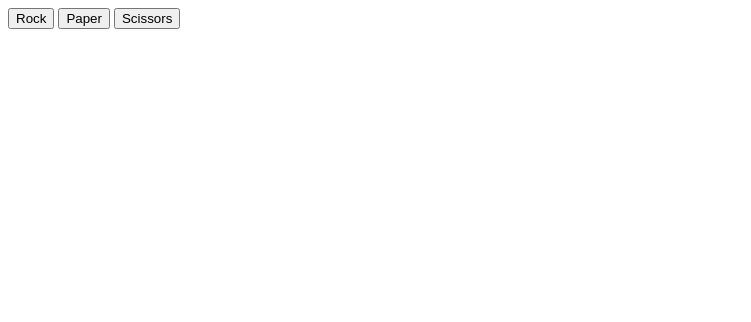
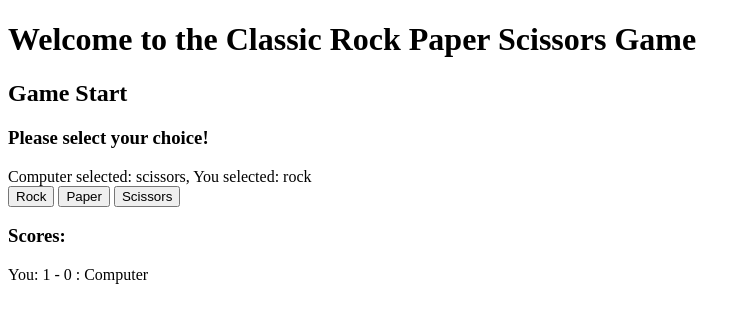
Before and after one commit to danieletie/rockpaperscissors, a plain HTML site: page index.html in a window 1280 px wide. Both pictures are taken after a click on the button "Rock". Shown: the whole page, without its empty margins (0-751 px from the left). Drawn offline with Linux system fonts and the light colour scheme.

Commit message:
Update game to change display content dynamically
- create new function to dynamilcally update scores of player and
  computer
- create new variables to store and reflect choices of player and
  computer

```diff
--- a/index.html
+++ b/index.html
@@ -6,10 +6,19 @@
 
     </head>
     <body>
-        <button class = "rock" id = "rock">Rock</button>
-        <button class = "paper" id = "paper">Paper</button>
-        <button class = "scissors" id = "scissors">Scissors</button>
-        <div class="results"></div>
+        <h1>Welcome to the Classic Rock Paper Scissors Game</h1>
+        <h2>Game Start</h2>
+        <h3>Please select your choice!</h3>
+        <div id="choice"></div>
+        <div id = "status"></div>
+
+        <button class = "buttons" id = "rock">Rock</button>
+        <button class = "buttons" id = "paper">Paper</button>
+        <button class = "buttons" id = "scissors">Scissors</button>
+        <h3>Scores:</h3>
+        <div class="results" id = "results">
+            <div id= "result"></div>
+        </div>
 
         <script src = "./javascript.js"></script>
     </body>
--- a/javascript.js
+++ b/javascript.js
@@ -10,6 +10,30 @@ function getComputerChoice (choice) {
 
 }
 
+var spanContext = [];
+
+function updateSpan() {
+
+    // target div with results id
+    var results = document.getElementById('results');
+
+    // string to display player and computer score
+    var newResult = (`You: ${playerScore} - ${computerScore} : Computer`);
+
+    // not gonna lie, I don't remember why I went through the hassle of using push amd arrays for this function, but I guess it was fun
+    spanContext.push(newResult);
+
+    var spanContextLen = spanContext.length;
+    var updateSpan = (spanContext[spanContextLen - 1])
+
+    // update the content of results variable
+    results.textContent = updateSpan;
+
+
+
+
+};
+
 
 let playerScore = 0;
 let computerScore = 0;
@@ -18,6 +42,10 @@ let computerScore = 0;
 
 // Declare variables for buttons
 const rock = document.getElementById('rock');
+const paper = document.getElementById('paper');
+const scissors = document.getElementById('scissors');
+let gameCount = 0;
+// const buttonsClicked = document.querySelector('button');
 
 let playerSelection = "";
 
@@ -25,77 +53,84 @@ let playerSelection = "";
 
 rock.addEventListener('click', () => {
     playerSelection = "rock";
+    gameCount++;
+    console.log(`Round: ${gameCount}`);
     playGame();
-    console.log(`2: You selected ${playerSelection}`);
+    updateSpan();
+
+
 });
 
 
-// Listen for cick on Paper button, make it paper string
 
-// paper.addEventListener('click', playGame() {
-//     var paper = document.getElementById(".paper");
-//     playerSelection = "paper";
-//     console.log(`You chose ${playerSelection}!`);
-// });
+//  Listen for click on Paper button, make playerSelection paper and run playGame function
 
-// Listen for cick on Scissors button, make it scissors string
+paper.addEventListener('click', () => {
+    playerSelection = "paper";
+    gameCount++;
+    console.log(`Round: ${gameCount}`);
+    playGame();
+    updateSpan();
+})
 
-scissors.addEventListener("click", () => {
-    var scissors = document.getElementById(".scissors");
-    scissors = "scissors";
-    console.log(`You chose ${scissors}!`);
+
+//  Listen for click on Scissors button, make playerSelection scissors and run playGame function
+
+scissors.addEventListener('click', () => {
+    playerSelection = "scissors";
+    gameCount++;
+    console.log(`Round: ${gameCount}`);
+    playGame();
+    updateSpan();
 })
 
 
 
 function playGame () {
-    // for ( i = 1; i <= 5; i ++ ) {
         let computerSelection = getComputerChoice();
 
+        // create variable to target div w/ choice id
 
-        // let playerSelection = (prompt ("Please enter your choice", "rock")).toLowerCase();
+        var choice = document.getElementById('choice');
 
-        // console.log ("For Game No. " + i + " :")
+        // string variable to store vomputer and player variable
+        var newChoice = (`Computer selected: ${computerSelection}, You selected: ${playerSelection}`);
 
-        console.log ("Computer selected " + computerSelection);
-        console.log ("You selected " + playerSelection);
+        // push the newChoice variable contnt to choice
+        choice.textContent = newChoice;
 
 
 
 
+        function playRound(playerSelection, computerSelection) {
+
+            if (playerSelection === "rock" || playerSelection === "paper" || playerSelection === "scissors") {
+                if (playerSelection === computerSelection) {
+                    return "It's a tie!";
+                } else if (playerSelection === "scissors" && computerSelection === "paper" || playerSelection === "paper" && computerSelection === "rock" || playerSelection === "rock" && computerSelection === "scissors") {
+                    return ("You win! " + playerSelection + " beats " + computerSelection)
+                } else {
+                    return (("You loose! " + computerSelection + " beats " + playerSelection))
+                }
+            } else {
+                console.log("Please enter a valid choice!");
+            }
+        }
 
 
-        // function playRound(playerSelection, computerSelection) {
+        if (playRound(playerSelection, computerSelection) === "You win! " + playerSelection + " beats " + computerSelection) {
+            playerScore ++ ;
+        } else if (playRound(playerSelection, computerSelection) === "You loose! " + computerSelection + " beats " + playerSelection) {
+            computerScore ++;
+        } else {
+            computerScore;
+            playerScore;
+        }
 
-        //     if (playerSelection === "rock" || playerSelection === "paper" || playerSelection === "scissors") {
-        //         if (playerSelection === computerSelection) {
-        //             return "It's a tie!";
-        //         } else if (playerSelection === "scissors" && computerSelection === "paper" || playerSelection === "paper" && computerSelection === "rock" || playerSelection === "rock" && computerSelection === "scissors") {
-        //             return ("You win! " + playerSelection + " beats " + computerSelection)
-        //         } else {
-        //             return (("You loose! " + computerSelection + " beats " + playerSelection))
-        //         }
-        //     } else {
-        //         console.log("Please enter a valid choice!");
-        //     }
-        // }
+        console.log (playRound(playerSelection, computerSelection))
 
-
-        // if (playRound(playerSelection, computerSelection) === "You win! " + playerSelection + " beats " + computerSelection) {
-        //     playerScore ++ ;
-        // } else if (playRound(playerSelection, computerSelection) === "You loose! " + computerSelection + " beats " + playerSelection) {
-        //     computerScore ++;
-        // } else {
-        //     computerScore;
-        //     playerScore;
-        // }
-
-        // console.log (playRound(playerSelection, computerSelection))
-
-        // console.log ("Score is: You " + playerScore + " : " + computerScore + " Computer")
+        console.log ("Score is: You " + playerScore + " : " + computerScore + " Computer");
 
 
 
-    // }
-    // console.log ("Game Over!");
 }
```
